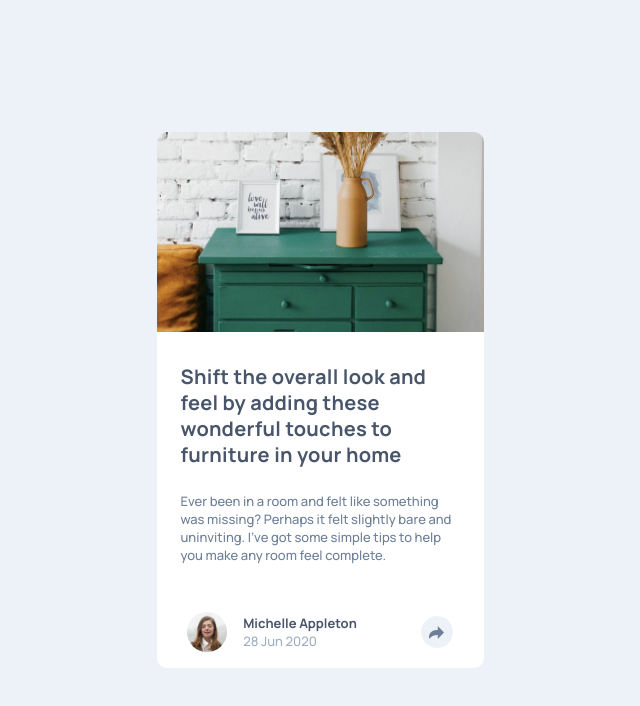
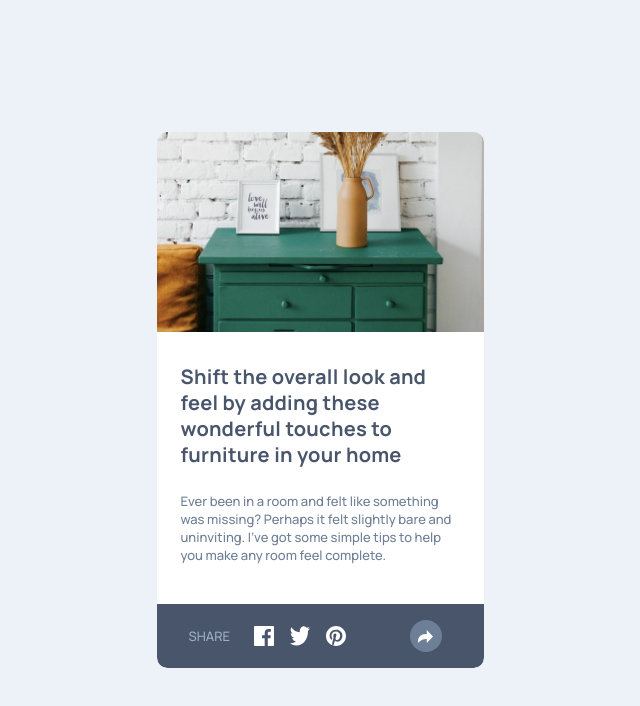
Before and after one commit to marefpceo/fem-article-preview-component, a plain HTML site: page index.html in a window 1280 px wide. Shown: the whole page, without its empty margins (320-960 px from the left). Drawn offline with Linux system fonts and the light colour scheme.

Commit message:
style: create a toast for share links

```diff
--- a/css/base.css
+++ b/css/base.css
@@ -9,6 +9,7 @@ body {
 }
 
 main {
+  position: relative;
   display: flex;
   flex-direction: column;
   justify-content: center;
@@ -34,3 +35,8 @@ p {
   line-height: var(--line-4);
   letter-spacing: var(--tracking-tight);
 }
+
+ul {
+  list-style: none;
+  padding: 0;
+}
--- a/css/components.css
+++ b/css/components.css
@@ -48,3 +48,32 @@
   border-radius: 100%;
 
 }
+
+.share-toast {
+  display: flex;
+  align-items: center;
+  gap: var(--spacing-800);
+  position: absolute;
+  background-color: var(--share-toast-bg);
+  color: var(--text-date);
+  padding: var(--spacing-200) var(--spacing-400);
+
+  width: 100%;
+  bottom: 0;
+  z-index: 5;
+
+  border-bottom-left-radius: var(--radius-sm);
+  border-bottom-right-radius: var(--radius-sm);
+}
+
+.share-icon-div {
+  display: flex;
+  align-items: center;
+  gap: var(--spacing-300);
+}
+
+.share-icon-frame {
+  display: flex;
+  align-items: center;
+  gap: var(--spacing-200);
+}
--- a/css/utilities.css
+++ b/css/utilities.css
@@ -5,3 +5,8 @@
     filter: brightness(0) invert(100%) sepia(100%) saturate(0%) hue-rotate(132deg) brightness(103%) contrast(103%);
   }
 }
+
+.social-icon {
+  width: 1.25rem;
+  height: 1.25rem;
+}
--- a/css/variables.css
+++ b/css/variables.css
@@ -65,4 +65,5 @@
 
 --share-btn-bg: var(--grey-200);
 --share-btn-bg-dark: var(--grey-500);
+--share-toast-bg: var(--grey-900);
 }
--- a/index.html
+++ b/index.html
@@ -37,18 +37,33 @@
           <img src='./assets/images/icon-share.svg' alt='Open share options'>
         </div>
       </div>
+
+      <div class='share-toast'>
+        <div class='share-icon-div'>
+          <p>SHARE</p>
+          <ul class='share-icon-frame'>
+            <li>
+              <a href='https://www.facebook.com'>
+                <img class='social-icon' src='./assets/images/icon-facebook.svg' alt='Share on Facebook'>
+              </a>
+            </li>
+            <li>
+              <a href='https://www.x.com'>
+                <img class='social-icon' src='./assets/images/icon-twitter.svg' alt='Share on Twitter'>
+              </a>
+            </li>
+            <li>
+              <a href='https://www.pinterest.com'>
+                <img class='social-icon' src='./assets/images/icon-pinterest.svg' alt='Share on Pinterest'>
+              </a>
+            </li>
+          </ul>
+        </div>
+        <div class='share-button dark-button'>
+          <img src='./assets/images/icon-share.svg' alt='Close share options'>
+        </div>
+      </div>
     </main>
-    <!-- <div>
-      Share
-      <ul>
-        <li><img src='./assets/images/icon-facebook.svg' alt='Share on Facebook'></li>
-        <li><img src='./assets/images/icon-twitter.svg' alt=''>Share on Twitter formerly X</li>
-        <li><img src='./assets/images/icon-pinterest.svg' alt='Share on Pinterest'></li>
-      </ul>
-      <div class='share-button dark-button'>
-        <img src='./assets/images/icon-share.svg' alt='Close share options'>
-      </div>
-    </div> -->
   </div>
 
 </body>
```
